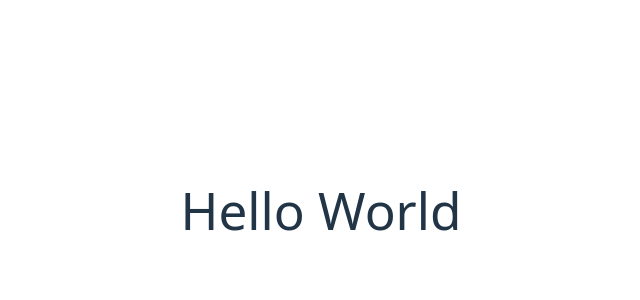
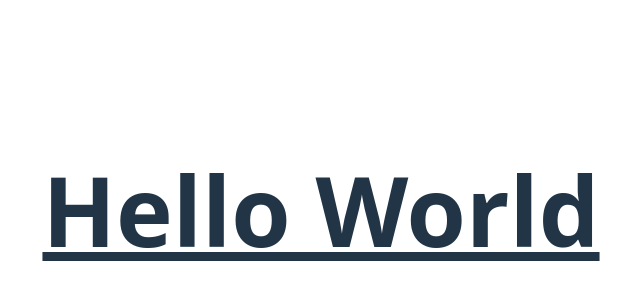
Before and after one commit to Delos-343/Bio-Injiner, a React (Vite) app: page / in a window 1280 px wide. Shown: the part 190-490 px from the top of the page, without its empty margins (319-959 px from the left). Built offline with nearby package versions, Linux system fonts and the light colour scheme.

Commit message:
Added Daisy UI pack

```diff
--- a/package.json
+++ b/package.json
@@ -20,6 +20,7 @@
     "@types/react": "^19.0.10",
     "@types/react-dom": "^19.0.4",
     "@vitejs/plugin-react": "^4.3.4",
+    "daisyui": "^5.0.27",
     "eslint": "^9.22.0",
     "eslint-plugin-react-hooks": "^5.2.0",
     "eslint-plugin-react-refresh": "^0.4.19",
--- a/src/App.jsx
+++ b/src/App.jsx
@@ -4,7 +4,7 @@ import './App.css'
 function App() {
   return (
     <>
-      <div>
+      <div className="text-3xl font-bold underline">
         <h1> Hello World </h1>
       </div>
     </>
```
Also changed, not shown: 1 other file (tests, documents, lock files or other folders).
